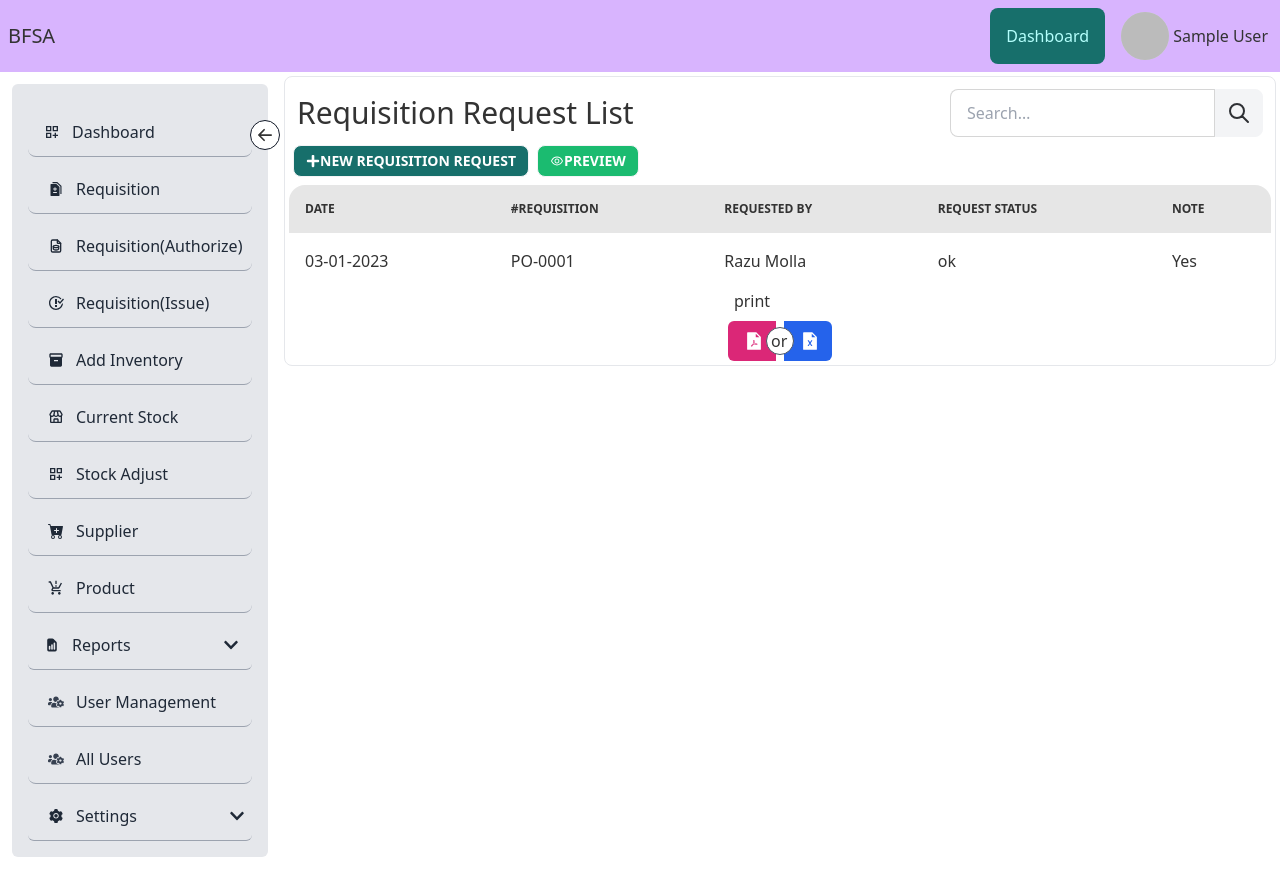
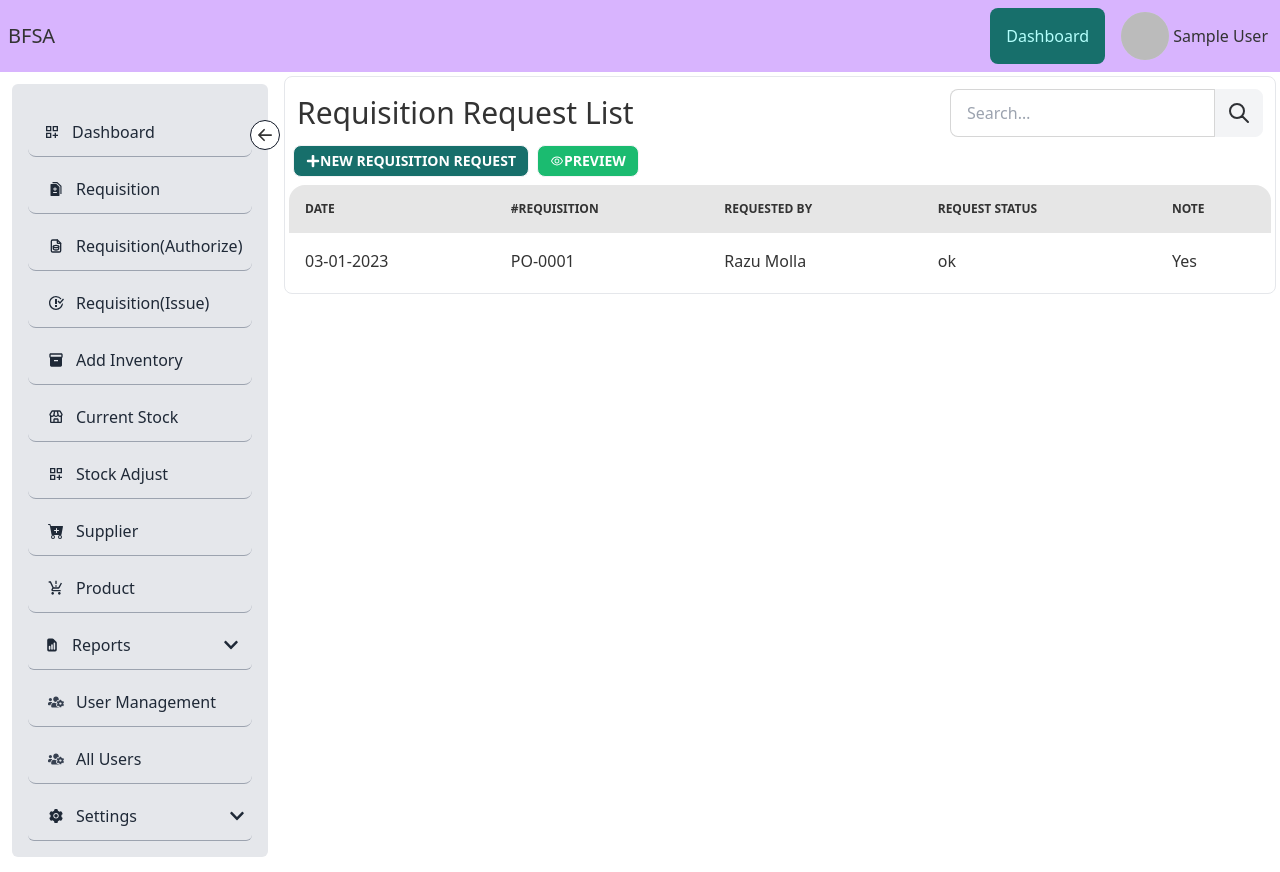
Before and after one commit to afruzaakter/stock_management_system, a React (Create React App) app: page /dashboard/requisition in a window 1280 px wide. Built offline with nearby package versions, Linux system fonts and the light colour scheme; no server answers; sample sign-in values are in the browser's storage.

Commit message:
requisition update

```diff
--- a/src/pages/Dashboard/Requisition/UserRequisition/Requisition.js
+++ b/src/pages/Dashboard/Requisition/UserRequisition/Requisition.js
@@ -54,7 +54,6 @@ const Requisition = () => {
                     </tbody>
                 </table>
             </div>
-            <Print/>
         </div>
     );
 };
```
Also changed, not shown: src/pages/Dashboard/Requisition/UserRequisition/RequisitionCreate.js (+4 -6 lines).
